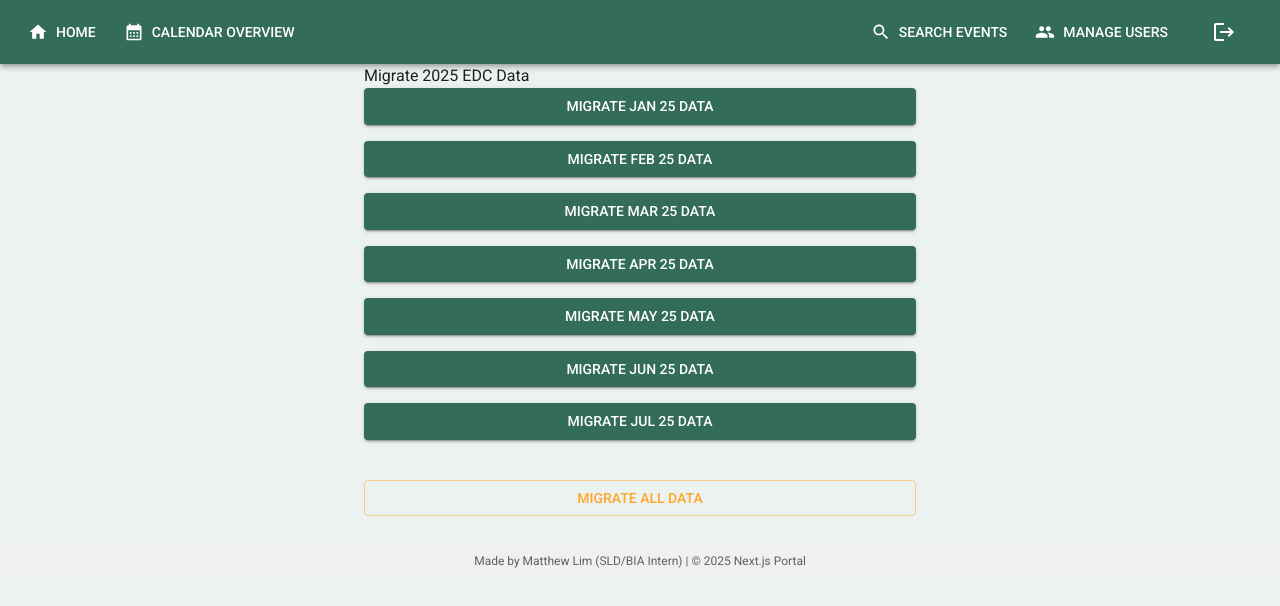
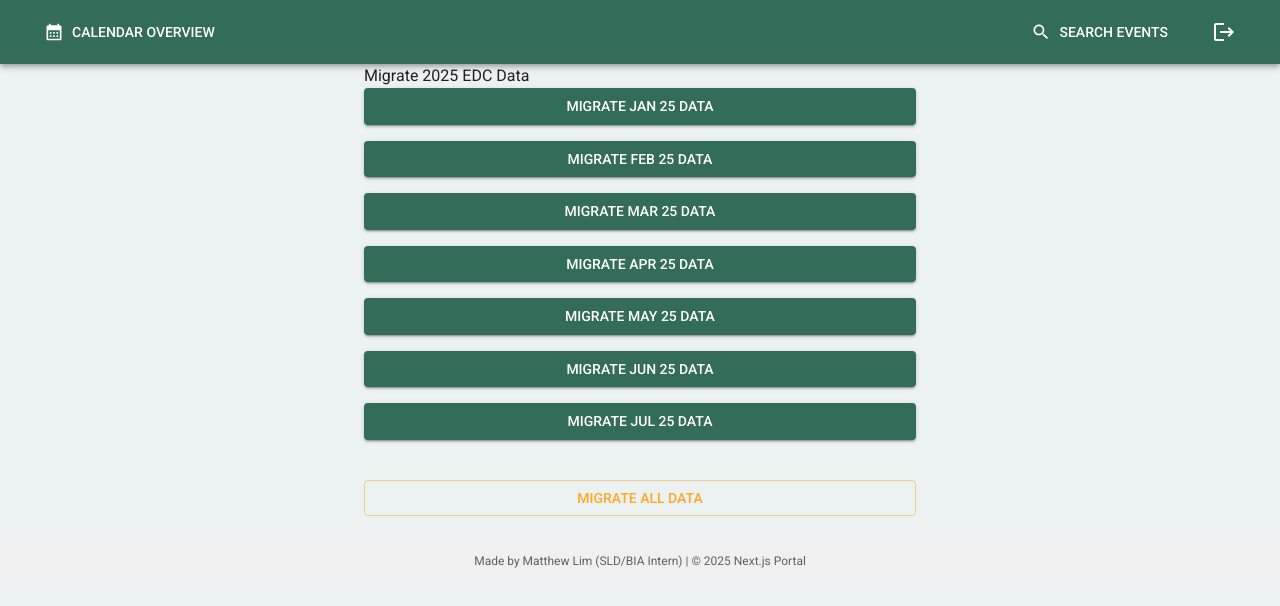
Before and after one commit to Matthew040310/EventCentral, a Next.js app: page /DataMigration in a window 1280 px wide. Shown: the top 606 px of the page. Built offline with nearby package versions, Linux system fonts and the light colour scheme; what @mui/material-nextjs would draw is missing.

Commit message:
test : remove hyperlinks to home and manage users. Only for UAT purposes

```diff
--- a/src/components/CustomNavBar.tsx
+++ b/src/components/CustomNavBar.tsx
@@ -51,10 +51,10 @@ const CustomNavBar: React.FC = () => {
                   anchorEl={anchorEl}
                   open={Boolean(anchorEl)}
                   onClose={() => setAnchorEl(null)}>
-                  <MenuItem onClick={() => setAnchorEl(null)}>{homeButton}</MenuItem>
+                  {/* <MenuItem onClick={() => setAnchorEl(null)}>{homeButton}</MenuItem> */}
                   <MenuItem onClick={() => setAnchorEl(null)}>{calendarOverviewButton}</MenuItem>
                   <MenuItem onClick={() => setAnchorEl(null)}>{searchButton}</MenuItem>
-                  <MenuItem onClick={() => setAnchorEl(null)}>{manageUsersButton}</MenuItem>
+                  {/* <MenuItem onClick={() => setAnchorEl(null)}>{manageUsersButton}</MenuItem> */}
                 </Menu>
               </Grid>
               {/* <Grid container justifyContent="center" alignItems="center" size={8}>{loggedInUser}</Grid> */}
@@ -63,10 +63,10 @@ const CustomNavBar: React.FC = () => {
             :
             /* Layout for larger screens */
             (<>
-              <Box>{homeButton}</Box>
+              {/* <Box>{homeButton}</Box> */}
               <Box flexGrow={1} sx={{ ml: 2 }}>{calendarOverviewButton}</Box>
               <Box sx={{ mr: 2 }}>{searchButton}</Box>
-              <Box sx={{ mr: 2 }}>{manageUsersButton}</Box>
+              {/* <Box sx={{ mr: 2 }}>{manageUsersButton}</Box> */}
               {/* <Box>{loggedInUser}</Box> */}
               <Box>{logoutButton}</Box>
             </>)}
```
